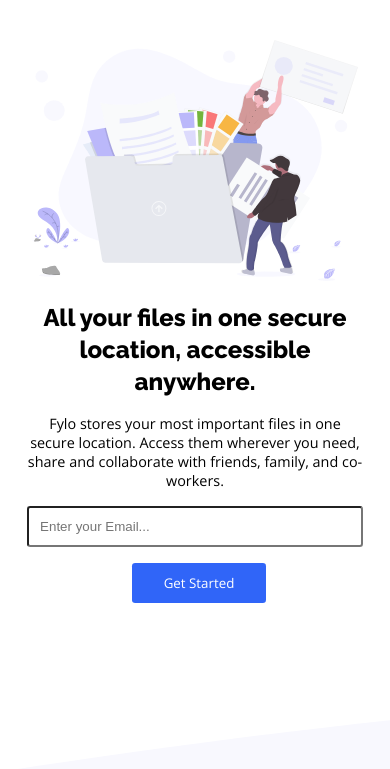
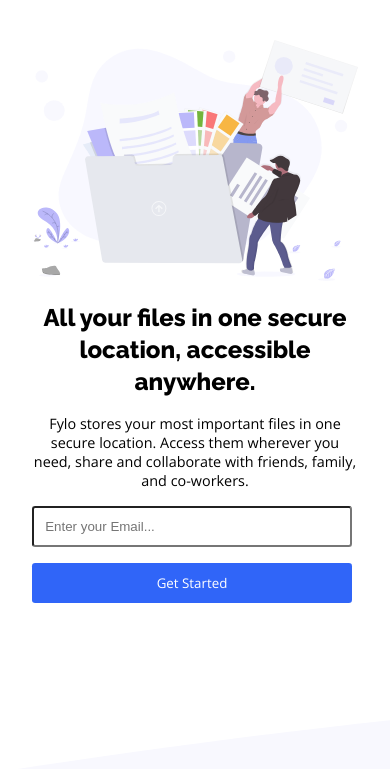
Before and after one commit to diwakharpandyan/fylo-landing-page-with-two-column-layout-master, a plain HTML site: page index.html in a window 390 px wide. Shown: the part 75-844 px from the top of the page. Drawn offline with nearby package versions, Linux system fonts and the light colour scheme.

Commit message:
second commit

```diff
--- a/mediaquery.css
+++ b/mediaquery.css
@@ -38,14 +38,17 @@
   .input-container {
     flex-direction: column;
     align-items: center;
+    width: 20rem;
   }
   .input-container button {
-    margin-left: 0;
-    padding: 0.7rem 7rem;
+    padding: 0.7rem 5rem;
+    width: 100%;
   }
   .input-container input {
     padding: 0.7rem 9rem 0.7rem 0.7rem;
     margin-bottom: 1rem;
+    width: 100%;
+    margin-right: 0;
   }
   .testimonial {
     flex-direction: column-reverse;
@@ -104,7 +107,6 @@
 
 @media (max-width: 1430px) {
   .input-container button {
-    margin-left: 0.5rem;
     padding: 0.7rem 2rem;
   }
   .section-2 {
--- a/style.css
+++ b/style.css
@@ -55,9 +55,10 @@ p {
 }
 .input-container {
   display: flex;
+  align-items: center;
+  justify-content: center;
 }
 .input-container button {
-  margin-left: 1rem;
   border: none;
   color: white;
   font-family: "Open Sans", sans-serif;
@@ -71,6 +72,7 @@ button:hover {
 .input-container input {
   padding: 0.7rem 7rem 0.7rem 0.7rem;
   border-radius: 0.2rem;
+  margin-right: 1rem;
 }
 .testimonial {
   display: flex;
```
